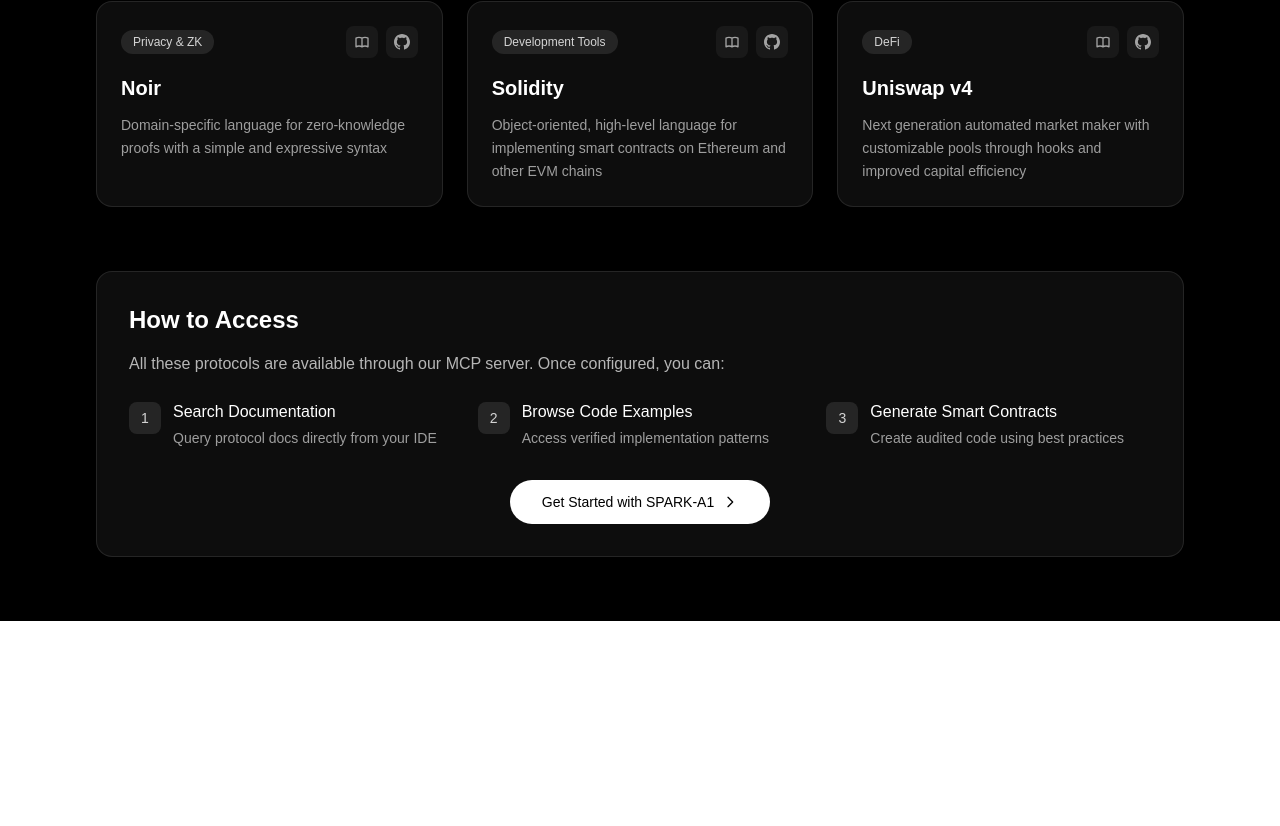
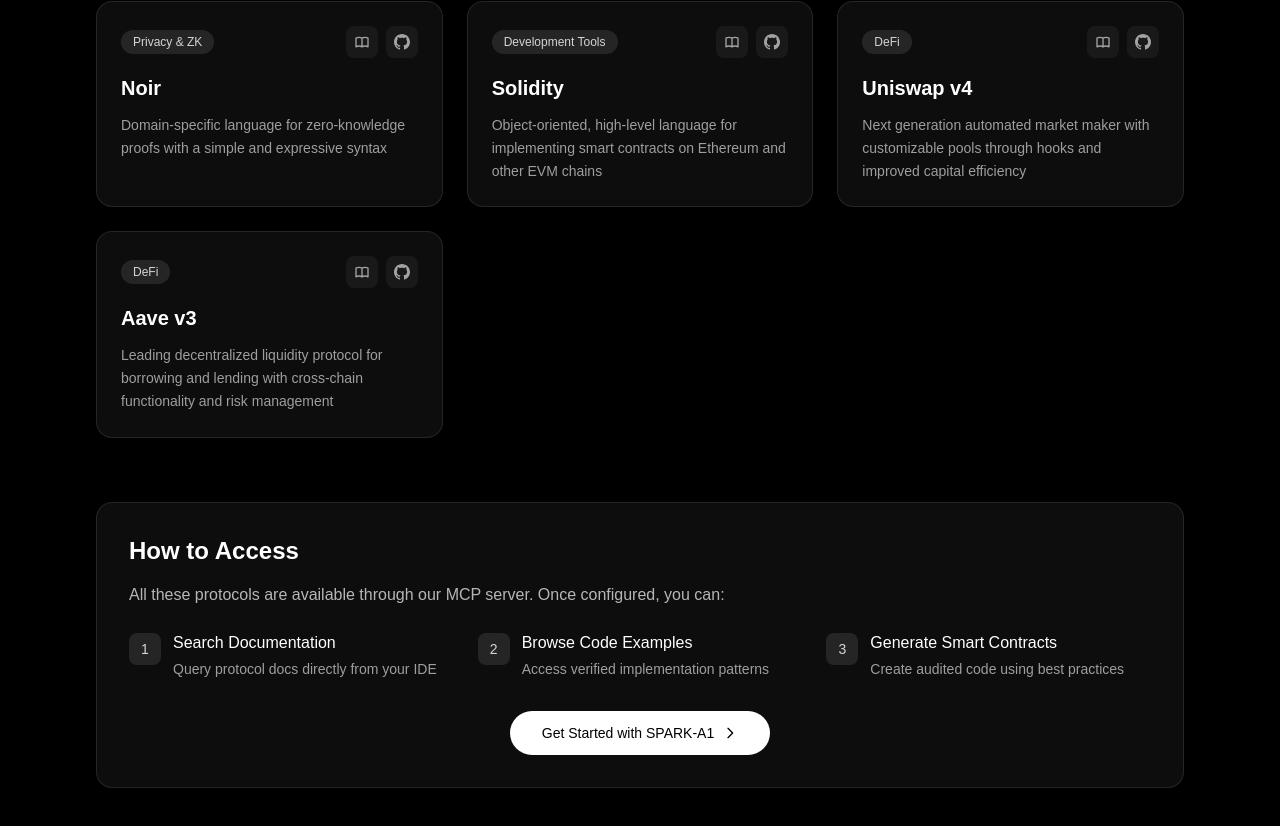
Before and after one commit to chrom-ar/vora-site, a Next.js app: page /indexed-protocols in a window 1280 px wide. Shown: the part 921-1747 px from the top of the page. Before the commit the page ends 1542 px from the top, so only its background shows below. Built offline with nearby package versions, Linux system fonts and the light colour scheme.

Commit message:
Aave v3 indexed

```diff
--- a/app/indexed-protocols/page.tsx
+++ b/app/indexed-protocols/page.tsx
@@ -74,6 +74,13 @@
     description: "Next generation automated market maker with customizable pools through hooks and improved capital efficiency",
     docs: "https://docs.uniswap.org/contracts/v4/overview",
     github: "https://github.com/Uniswap/v4-core",
+    category: "DeFi",
+  },
+  {
+    name: "Aave v3",
+    description: "Leading decentralized liquidity protocol for borrowing and lending with cross-chain functionality and risk management",
+    docs: "https://docs.aave.com/developers/",
+    github: "https://github.com/aave/aave-v3-core",
     category: "DeFi",
   },
   // {
--- a/package.json
+++ b/package.json
@@ -25,8 +25,8 @@
   "devDependencies": {
     "@next/eslint-plugin-next": "^15.4.7",
     "@tailwindcss/postcss": "^4.1.13",
-    "@types/node": "^24.3.1",
-    "@types/react": "^19.1.12",
+    "@types/node": "^24.3.2",
+    "@types/react": "^19.1.13",
     "@types/react-dom": "^19.1.9",
     "@typescript-eslint/eslint-plugin": "^8.43.0",
     "@typescript-eslint/parser": "^8.43.0",
```
Also changed, not shown: 1 other file (tests, documents, lock files or other folders).
